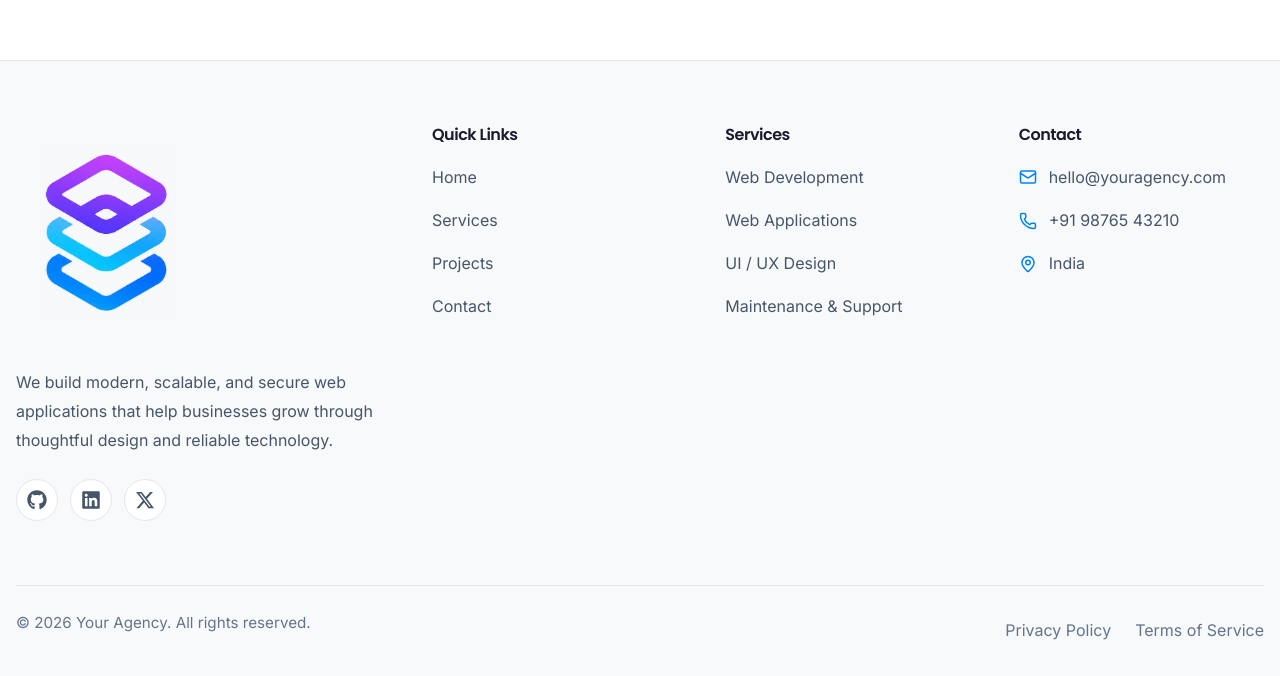
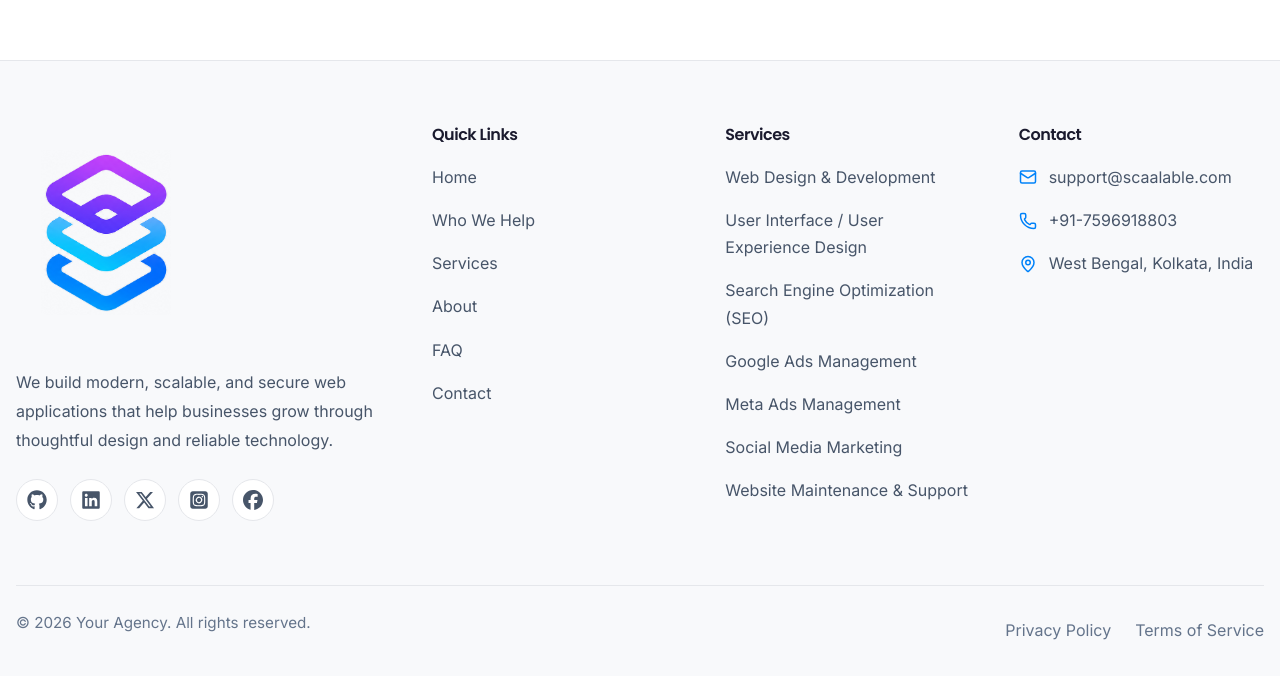
Before and after one commit to Scaalable-dev/scaalable, a React (Vite) app: page / in a window 1280 px wide. Shown: the part 4851-5527 px from the top of the page. Built offline with nearby package versions, Linux system fonts and the light colour scheme.

Commit message:
fix(footer): fix the links routing and content

```diff
--- a/src/components/layout/Footer/Footer.jsx
+++ b/src/components/layout/Footer/Footer.jsx
@@ -1,5 +1,3 @@
-import { Link } from "react-router-dom";
-
 import "./Footer.css";
 
 import logo from "../../../assets/images/logo.png";
@@ -14,9 +12,9 @@ const Footer = () => {
           {/* Company */}
 
           <div className="footer__company">
-            <Link to="/" className="footer__logo" aria-label="Go to homepage">
-              <img src={logo} alt="Your Agency Logo" />
-            </Link>
+            <a href="#" className="footer__logo" aria-label="Go to homepage">
+              <img src={logo} alt="Scaalable Agency Logo" />
+            </a>
 
             <p>
               We build modern, scalable, and secure web applications that help
@@ -44,9 +42,9 @@ const Footer = () => {
             <h3>Quick Links</h3>
 
             <ul>
-              {quickLinks.map(({ id, title, path }) => (
+              {quickLinks.map(({ id, title, href }) => (
                 <li key={id}>
-                  <Link to={path}>{title}</Link>
+                  <a href={href}>{title}</a>
                 </li>
               ))}
             </ul>
@@ -87,9 +85,9 @@ const Footer = () => {
           <p>© {new Date().getFullYear()} Your Agency. All rights reserved.</p>
 
           <div className="footer__legal">
-            <Link to="/privacy-policy">Privacy Policy</Link>
+            <a href="/privacy-policy">Privacy Policy</a>
 
-            <Link to="/terms-of-service">Terms of Service</Link>
+            <a href="/terms-of-service">Terms of Service</a>
           </div>
         </div>
       </div>
--- a/src/components/layout/Footer/footerData.js
+++ b/src/components/layout/Footer/footerData.js
@@ -1,46 +1,74 @@
 import { Mail, Phone, MapPin } from "lucide-react";
 
-import { FaGithub, FaLinkedin, FaXTwitter } from "react-icons/fa6";
+import {
+  FaFacebook,
+  FaGithub,
+  FaLinkedin,
+  FaSquareInstagram,
+  FaXTwitter,
+} from "react-icons/fa6";
 
 export const quickLinks = [
   {
     id: 1,
     title: "Home",
-    path: "/",
+    href: "#",
   },
   {
     id: 2,
-    title: "Services",
-    path: "/services",
+    title: "Who We Help",
+    href: "#who-we-help",
   },
   {
     id: 3,
-    title: "Projects",
-    path: "/projects",
+    title: "Services",
+    href: "#services",
   },
   {
     id: 4,
+    title: "About",
+    href: "#about",
+  },
+  {
+    id: 5,
+    title: "FAQ",
+    href: "#faq",
+  },
+  {
+    id: 6,
     title: "Contact",
-    path: "/contact",
+    href: "#contact",
   },
 ];
 
 export const services = [
   {
     id: 1,
-    title: "Web Development",
+    title: "Web Design & Development",
   },
   {
     id: 2,
-    title: "Web Applications",
+    title: "User Interface / User Experience Design",
   },
   {
     id: 3,
-    title: "UI / UX Design",
+    title: "Search Engine Optimization (SEO)",
   },
   {
     id: 4,
-    title: "Maintenance & Support",
+    title: "Google Ads Management",
+  },
+  {
+    id: 5,
+    title: "Meta Ads Management",
+  },
+  {
+    id: 6,
+    title: "Social Media Marketing",
+  },
+  {
+    id: 7,
+    title: "Website Maintenance & Support",
   },
 ];
 
@@ -48,19 +76,19 @@ export const contactInfo = [
   {
     id: 1,
     icon: Mail,
-    value: "hello@youragency.com",
-    href: "mailto:hello@youragency.com",
+    value: "support@scaalable.com",
+    href: "mailto:support@scaalable.com",
   },
   {
     id: 2,
     icon: Phone,
-    value: "+91 98765 43210",
-    href: "tel:+919876543210",
+    value: "+91-7596918803",
+    href: "tel:+91-7596918803",
   },
   {
     id: 3,
     icon: MapPin,
-    value: "India",
+    value: "West Bengal, Kolkata, India",
   },
 ];
 
@@ -81,6 +109,18 @@ export const socialLinks = [
     id: 3,
     icon: FaXTwitter,
     title: "X",
-    href: "https://x.com/yourusername",
+    href: "https://x.com/scaalable",
+  },
+  {
+    id: 4,
+    icon: FaSquareInstagram,
+    title: "Instagram",
+    href: "https://instagram.com/scaalable",
+  },
+  {
+    id: 5,
+    icon: FaFacebook,
+    title: "Facebook",
+    href: "https://facebook.com/scaalable",
   },
 ];
```
Also changed, not shown: src/components/sections/Contact/Contact.css (+21 -3 lines), src/components/sections/Contact/Contact.jsx (+10 -4 lines).
